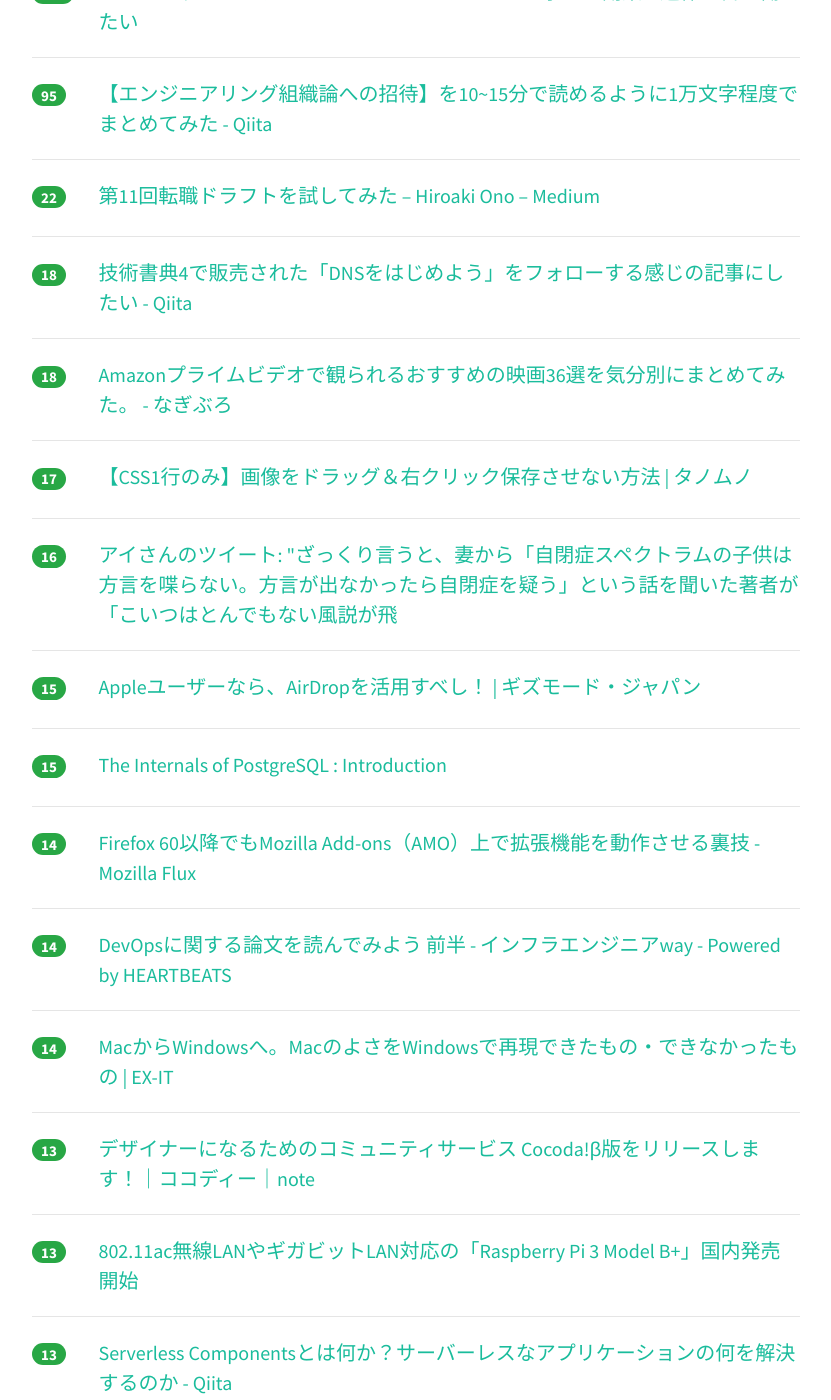
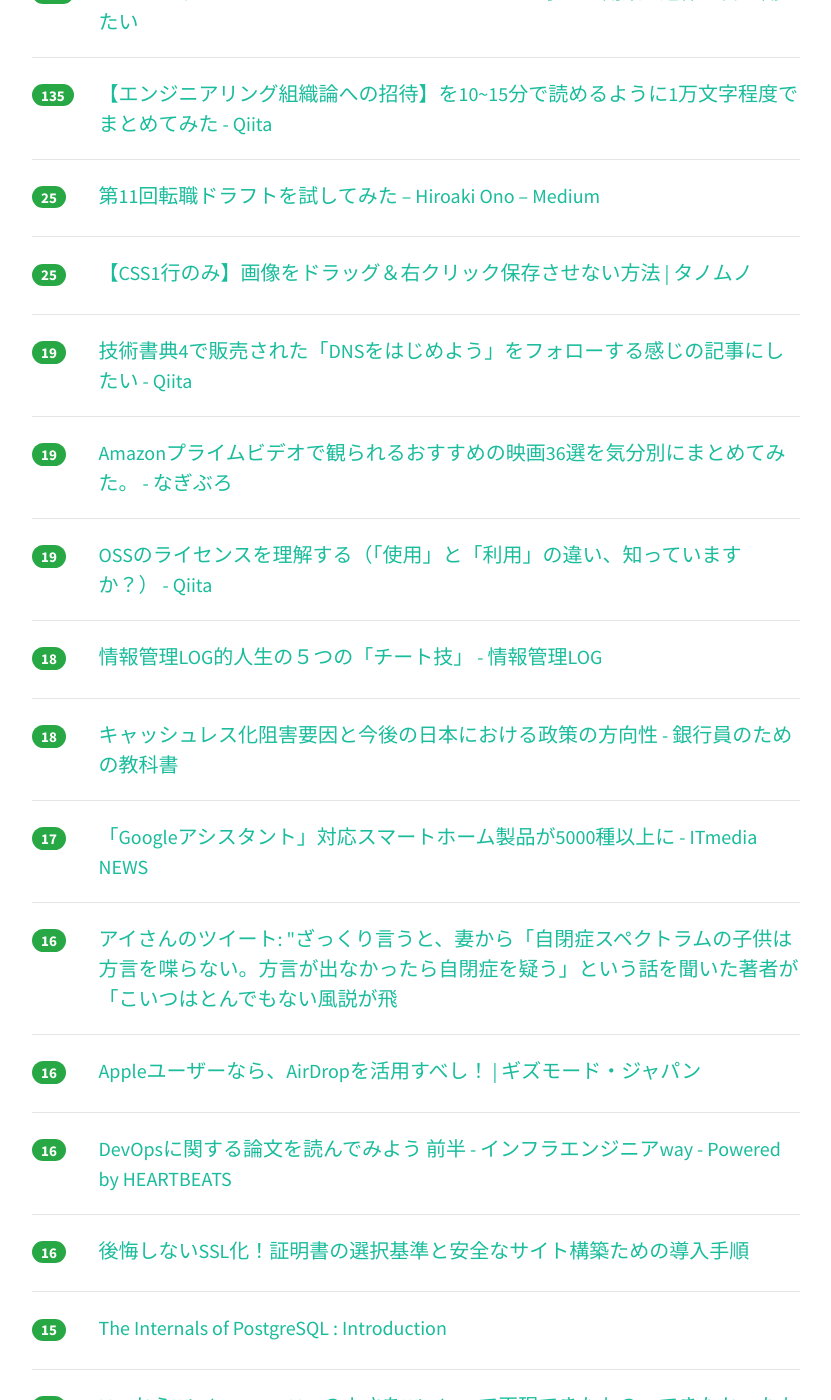
Before and after one commit to yatta47/hatena-matome-site, a Jekyll site: the page built from _posts/2018-05-05-hatena.md, in a window 1280 px wide and 1400 px high, scrolled down 496 px. Shown: the whole window, without its empty margins (224-1055 px from the left). Built offline with Jekyll 4.4.1, drawn with Linux system fonts in a browser that asks for light colours; nearby versions of some CDN libraries; some of the changed text lies outside the part shown.

Commit message:
Updated 2018-05-05

```diff
--- a/_posts/2018-05-05-hatena.md
+++ b/_posts/2018-05-05-hatena.md
@@ -1,10 +1,10 @@
 ---
 layout: post
 title:  "2018-05-05 はてぶIT"
-date:   2018-05-05 12:03:15
+date:   2018-05-05 13:03:13
 tags: [it-hotentry]
 ---
-29 件のデータあり
+34 件のデータあり
 
 <hr><div class="row">
 <div class="col-1"><span class="badge badge-pill badge-success h2">199</span></div>
@@ -12,33 +12,53 @@ tags: [it-hotentry]
 </div>
 <hr>
 <div class="row">
-<div class="col-1"><span class="badge badge-pill badge-success h2">147</span></div>
+<div class="col-1"><span class="badge badge-pill badge-success h2">148</span></div>
 <div class="col-11"><a href='https://blog.craftz.dog/lets-side-hustle-b9e1d894041d' target='_blank'>サイドハッスルのすゝめ — お金よりもやりがいを求める副業 – 週休７日で働きたい</a></div>
 </div>
 <hr>
 <div class="row">
-<div class="col-1"><span class="badge badge-pill badge-success h2">95</span></div>
+<div class="col-1"><span class="badge badge-pill badge-success h2">135</span></div>
 <div class="col-11"><a href='https://qiita.com/kamesennin/items/89d479112554a6f9d038' target='_blank'>【エンジニアリング組織論への招待】を10~15分で読めるように1万文字程度でまとめてみた - Qiita</a></div>
 </div>
 <hr>
 <div class="row">
-<div class="col-1"><span class="badge badge-pill badge-success h2">22</span></div>
+<div class="col-1"><span class="badge badge-pill badge-success h2">25</span></div>
 <div class="col-11"><a href='https://medium.com/@hihihiroro/2d25eaa8d2df' target='_blank'>第11回転職ドラフトを試してみた – Hiroaki Ono – Medium</a></div>
 </div>
 <hr>
 <div class="row">
-<div class="col-1"><span class="badge badge-pill badge-success h2">18</span></div>
+<div class="col-1"><span class="badge badge-pill badge-success h2">25</span></div>
+<div class="col-11"><a href='https://tanomuno.com/archives/1138' target='_blank'>【CSS1行のみ】画像をドラッグ＆右クリック保存させない方法 | タノムノ</a></div>
+</div>
+<hr>
+<div class="row">
+<div class="col-1"><span class="badge badge-pill badge-success h2">19</span></div>
 <div class="col-11"><a href='https://qiita.com/soushi/items/7432710308a78a684299' target='_blank'>技術書典4で販売された「DNSをはじめよう」をフォローする感じの記事にしたい - Qiita</a></div>
 </div>
 <hr>
 <div class="row">
-<div class="col-1"><span class="badge badge-pill badge-success h2">18</span></div>
+<div class="col-1"><span class="badge badge-pill badge-success h2">19</span></div>
 <div class="col-11"><a href='http://www.nagibrno.com/entry/prime-video-movies' target='_blank'>Amazonプライムビデオで観られるおすすめの映画36選を気分別にまとめてみた。 - なぎぶろ</a></div>
 </div>
 <hr>
 <div class="row">
+<div class="col-1"><span class="badge badge-pill badge-success h2">19</span></div>
+<div class="col-11"><a href='https://qiita.com/bremen/items/c5aa9446e73aa4bc1de0' target='_blank'>OSSのライセンスを理解する（「使用」と「利用」の違い、知っていますか？） - Qiita</a></div>
+</div>
+<hr>
+<div class="row">
+<div class="col-1"><span class="badge badge-pill badge-success h2">18</span></div>
+<div class="col-11"><a href='http://hokoxjouhou.blog105.fc2.com/blog-entry-1168.html' target='_blank'>情報管理LOG的人生の５つの「チート技」 - 情報管理LOG</a></div>
+</div>
+<hr>
+<div class="row">
+<div class="col-1"><span class="badge badge-pill badge-success h2">18</span></div>
+<div class="col-11"><a href='http://www.financepensionrealestate.work/entry/2018/05/05/093141' target='_blank'>キャッシュレス化阻害要因と今後の日本における政策の方向性 - 銀行員のための教科書</a></div>
+</div>
+<hr>
+<div class="row">
 <div class="col-1"><span class="badge badge-pill badge-success h2">17</span></div>
-<div class="col-11"><a href='https://tanomuno.com/archives/1138' target='_blank'>【CSS1行のみ】画像をドラッグ＆右クリック保存させない方法 | タノムノ</a></div>
+<div class="col-11"><a href='http://www.itmedia.co.jp/news/articles/1805/05/news012.html' target='_blank'>「Googleアシスタント」対応スマートホーム製品が5000種以上に - ITmedia NEWS</a></div>
 </div>
 <hr>
 <div class="row">
@@ -47,13 +67,28 @@ tags: [it-hotentry]
 </div>
 <hr>
 <div class="row">
-<div class="col-1"><span class="badge badge-pill badge-success h2">15</span></div>
+<div class="col-1"><span class="badge badge-pill badge-success h2">16</span></div>
 <div class="col-11"><a href='https://www.gizmodo.jp/2018/05/re-air-drop.html' target='_blank'>Appleユーザーなら、AirDropを活用すべし！ | ギズモード・ジャパン</a></div>
+</div>
+<hr>
+<div class="row">
+<div class="col-1"><span class="badge badge-pill badge-success h2">16</span></div>
+<div class="col-11"><a href='https://heartbeats.jp/hbblog/2012/10/treatise-1a.html' target='_blank'>DevOpsに関する論文を読んでみよう 前半 - インフラエンジニアway - Powered by HEARTBEATS</a></div>
+</div>
+<hr>
+<div class="row">
+<div class="col-1"><span class="badge badge-pill badge-success h2">16</span></div>
+<div class="col-11"><a href='https://blogs.mcafee.jp/ssl-https-procedure' target='_blank'>後悔しないSSL化！証明書の選択基準と安全なサイト構築ための導入手順</a></div>
 </div>
 <hr>
 <div class="row">
 <div class="col-1"><span class="badge badge-pill badge-success h2">15</span></div>
 <div class="col-11"><a href='http://www.interdb.jp/pg/' target='_blank'>The Internals of PostgreSQL : Introduction</a></div>
+</div>
+<hr>
+<div class="row">
+<div class="col-1"><span class="badge badge-pill badge-success h2">15</span></div>
+<div class="col-11"><a href='https://www.ex-it-blog.com/Mac-to-Windows' target='_blank'>MacからWindowsへ。MacのよさをWindowsで再現できたもの・できなかったもの | EX-IT</a></div>
 </div>
 <hr>
 <div class="row">
@@ -63,12 +98,12 @@ tags: [it-hotentry]
 <hr>
 <div class="row">
 <div class="col-1"><span class="badge badge-pill badge-success h2">14</span></div>
-<div class="col-11"><a href='https://heartbeats.jp/hbblog/2012/10/treatise-1a.html' target='_blank'>DevOpsに関する論文を読んでみよう 前半 - インフラエンジニアway - Powered by HEARTBEATS</a></div>
+<div class="col-11"><a href='https://qiita.com/horike37/items/d215488809c42b7e8f79' target='_blank'>Serverless Componentsとは何か？サーバーレスなアプリケーションの何を解決するのか - Qiita</a></div>
 </div>
 <hr>
 <div class="row">
 <div class="col-1"><span class="badge badge-pill badge-success h2">14</span></div>
-<div class="col-11"><a href='https://www.ex-it-blog.com/Mac-to-Windows' target='_blank'>MacからWindowsへ。MacのよさをWindowsで再現できたもの・できなかったもの | EX-IT</a></div>
+<div class="col-11"><a href='https://dev.classmethod.jp/server-side/network/google-wifi-report-1/' target='_blank'>Google Wifi を試してみた(管理機能/無線性能/診断API) ｜ Developers.IO</a></div>
 </div>
 <hr>
 <div class="row">
@@ -82,18 +117,13 @@ tags: [it-hotentry]
 </div>
 <hr>
 <div class="row">
-<div class="col-1"><span class="badge badge-pill badge-success h2">13</span></div>
-<div class="col-11"><a href='https://qiita.com/horike37/items/d215488809c42b7e8f79' target='_blank'>Serverless Componentsとは何か？サーバーレスなアプリケーションの何を解決するのか - Qiita</a></div>
-</div>
-<hr>
-<div class="row">
-<div class="col-1"><span class="badge badge-pill badge-success h2">13</span></div>
-<div class="col-11"><a href='https://qiita.com/bremen/items/c5aa9446e73aa4bc1de0' target='_blank'>OSSのライセンスを理解する（「使用」と「利用」の違い、知っていますか？） - Qiita</a></div>
+<div class="col-1"><span class="badge badge-pill badge-success h2">12</span></div>
+<div class="col-11"><a href='http://www.http451.net/issue/dns' target='_blank'>DNSと通信の秘密 - サイトブロッキング関連情報(β)</a></div>
 </div>
 <hr>
 <div class="row">
 <div class="col-1"><span class="badge badge-pill badge-success h2">12</span></div>
-<div class="col-11"><a href='http://www.http451.net/issue/dns' target='_blank'>DNSと通信の秘密 - サイトブロッキング関連情報(β)</a></div>
+<div class="col-11"><a href='https://kobe-maekawa.co.jp/press/archives/3605' target='_blank'>紙面全体に写真やイラストを使いたいけど、必要な解像度とはどれくらい？A4、B4、A3などのチラシからA2、B2のポスターまで、必要な画像データのサイズ一覧表。 | 神戸の印刷、出版と販促</a></div>
 </div>
 <hr>
 <div class="row">
@@ -103,7 +133,7 @@ tags: [it-hotentry]
 <hr>
 <div class="row">
 <div class="col-1"><span class="badge badge-pill badge-success h2">11</span></div>
-<div class="col-11"><a href='http://hokoxjouhou.blog105.fc2.com/blog-entry-1168.html' target='_blank'>情報管理LOG的人生の５つの「チート技」 - 情報管理LOG</a></div>
+<div class="col-11"><a href='https://news.yahoo.co.jp/byline/yamamotoichiro/20180504-00084836/' target='_blank'>AI（人工知能）というバズワードが政治と絡めてお気楽に語られる時代到来(山本一郎) - 個人 - Yahoo!ニュース</a></div>
 </div>
 <hr>
 <div class="row">
@@ -113,22 +143,7 @@ tags: [it-hotentry]
 <hr>
 <div class="row">
 <div class="col-1"><span class="badge badge-pill badge-success h2">10</span></div>
-<div class="col-11"><a href='http://www.itmedia.co.jp/news/articles/1805/05/news012.html' target='_blank'>「Googleアシスタント」対応スマートホーム製品が5000種以上に - ITmedia NEWS</a></div>
-</div>
-<hr>
-<div class="row">
-<div class="col-1"><span class="badge badge-pill badge-success h2">10</span></div>
-<div class="col-11"><a href='https://news.yahoo.co.jp/byline/yamamotoichiro/20180504-00084836/' target='_blank'>AI（人工知能）というバズワードが政治と絡めてお気楽に語られる時代到来(山本一郎) - 個人 - Yahoo!ニュース</a></div>
-</div>
-<hr>
-<div class="row">
-<div class="col-1"><span class="badge badge-pill badge-success h2">10</span></div>
 <div class="col-11"><a href='https://gigazine.net/news/20180504-plarail-machiasobi20/' target='_blank'>「妥協は死」を見事体現するかのような徹底的にレールをつなぎまくった超巨大プラレール展示 - GIGAZINE</a></div>
-</div>
-<hr>
-<div class="row">
-<div class="col-1"><span class="badge badge-pill badge-success h2">10</span></div>
-<div class="col-11"><a href='https://dev.classmethod.jp/server-side/network/google-wifi-report-1/' target='_blank'>Google Wifi を試してみた(管理機能/無線性能/診断API) ｜ Developers.IO</a></div>
 </div>
 <hr>
 <div class="row">
@@ -151,3 +166,13 @@ tags: [it-hotentry]
 <div class="col-11"><a href='http://tsubakit1.hateblo.jp/entry/2018/05/04/202040' target='_blank'>【Unity】物理演算を指定秒数 進める Physics.Simulate - テラシュールブログ</a></div>
 </div>
 <hr>
+<div class="row">
+<div class="col-1"><span class="badge badge-pill badge-success h2">6</span></div>
+<div class="col-11"><a href='https://japan.cnet.com/article/35118238/' target='_blank'>オフィスにいながら世界を旅する--エクスペディアのアートなオフィス - CNET Japan</a></div>
+</div>
+<hr>
+<div class="row">
+<div class="col-1"><span class="badge badge-pill badge-success h2">6</span></div>
+<div class="col-11"><a href='http://b.hatena.ne.jp/entry/s/www.asahi.com/articles/ASL547FDDL54ULFA00P.html' target='_blank'>はてなブックマーク - 麻生財務相「セクハラ罪という罪はない、殺人とは違う」：朝日新聞デジタル</a></div>
+</div>
+<hr>
```
